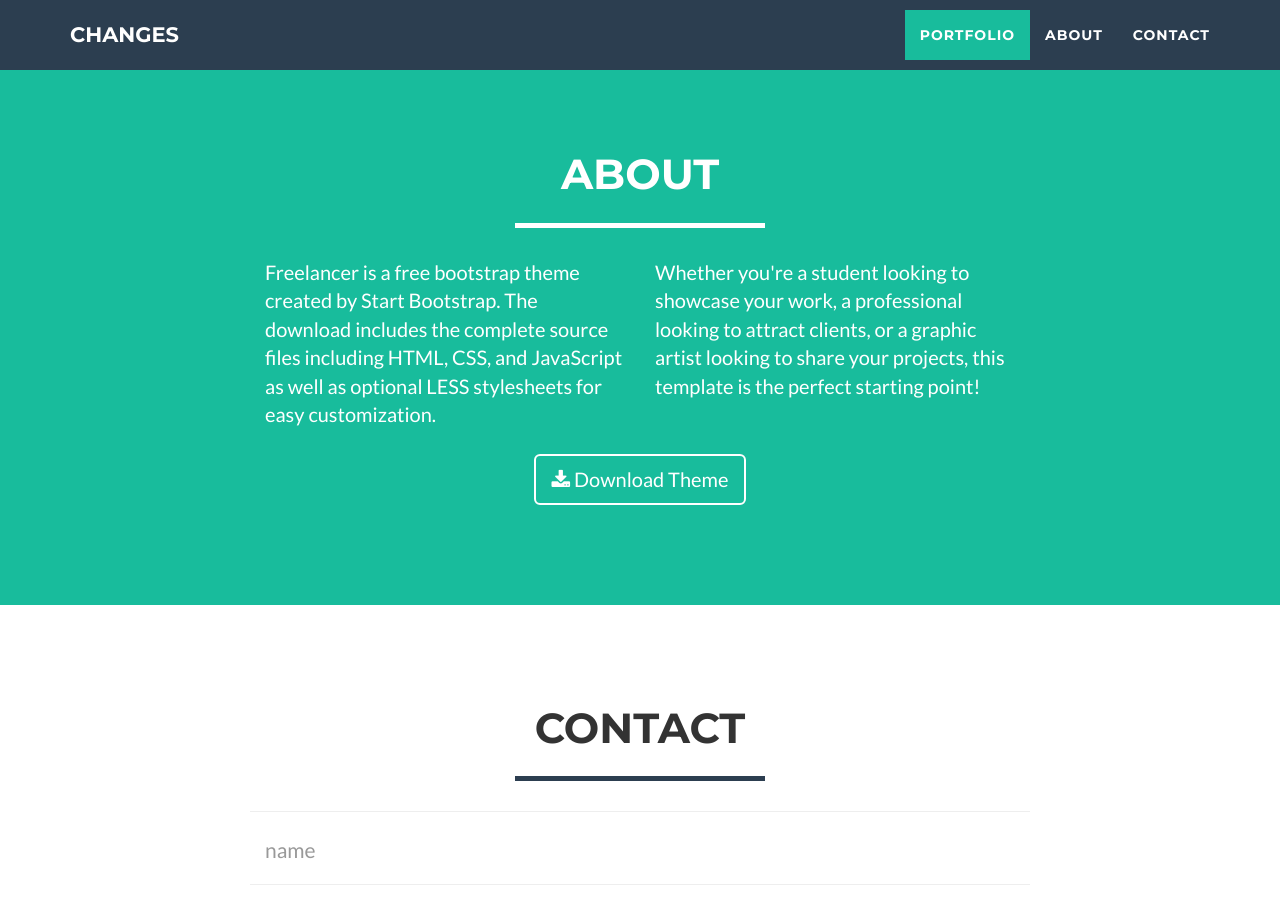
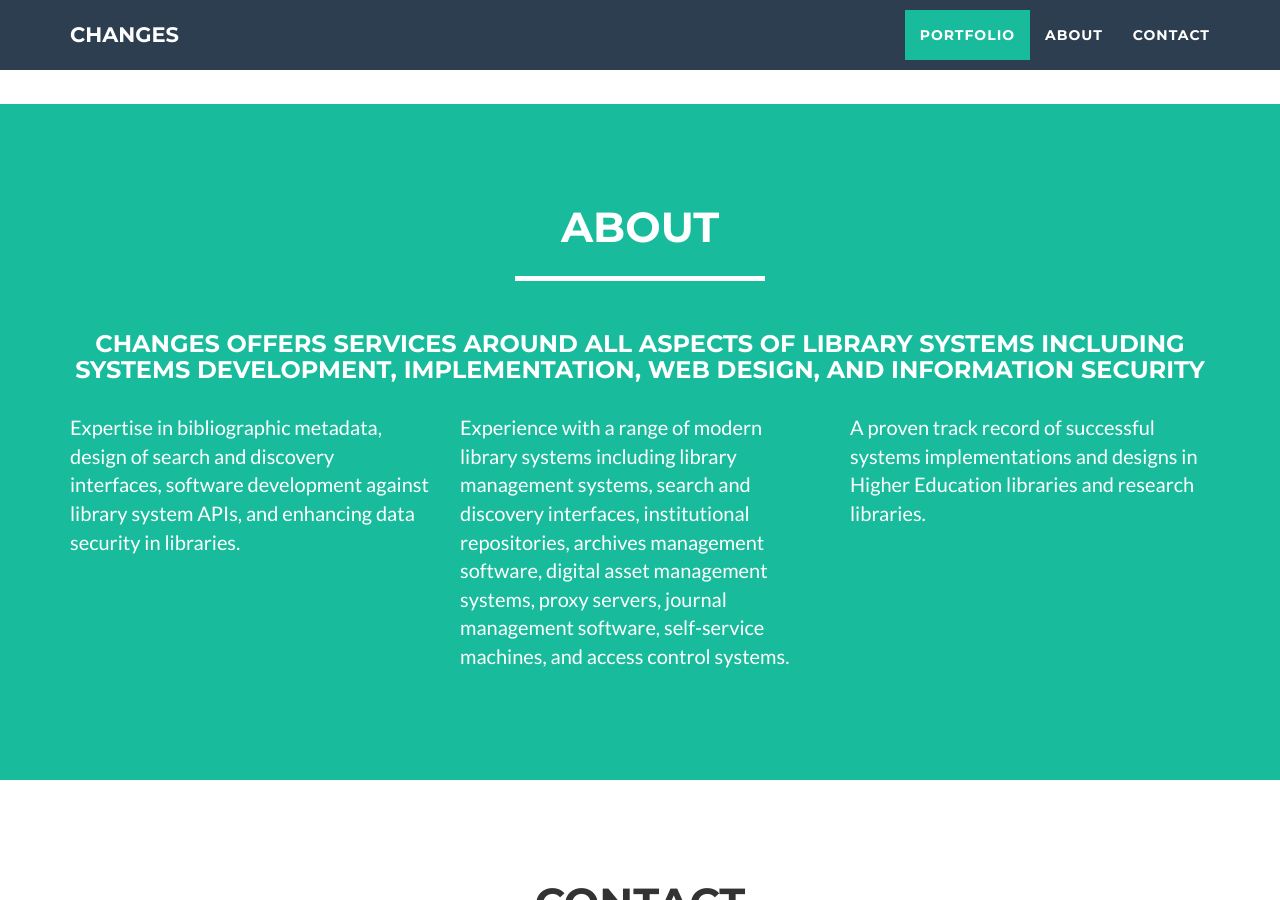
Before and after one commit to SimonXIX/simonxix.github.io, a Jekyll site: the page index.html, which Jekyll copies as it is, in a window 1280 px wide and 900 px high, scrolled down 1579 px. Built offline with Jekyll 4.4.1, drawn with Linux system fonts in a browser that asks for light colours; nearby versions of some CDN libraries; some of the changed text lies outside the part shown.

Commit message:
Extensive updates to site

```diff
--- a/index.html
+++ b/index.html
@@ -74,9 +74,10 @@
                 <div class="col-lg-12">
                     <img class="profile" src="img/headshot.png" alt="">
                     <div class="intro-text">
-                        <h1 class="name">'changes' coming</h1>
+                        <h1 class="name">changes</h1>
+						<h2>library systems and security</h2>
                         <hr class="star-light">
-                        <span class="skills">library systems and security</span>
+                        <span class="skills">library systems consultancy focusing on information security and open-source software in libraries</span>
                     </div>
                 </div>
             </div>
@@ -100,7 +101,7 @@
                                 <i class="fa fa-search-plus fa-3x"></i>
                             </div>
                         </div>
-                        <img src="img/portfolio/cabin.png" class="img-responsive" alt="Cabin">
+                        <img src="img/portfolio/soas.png" class="img-responsive" alt="Soas logo">
                     </a>
                 </div>
                 <div class="col-sm-4 portfolio-item">
@@ -110,7 +111,7 @@
                                 <i class="fa fa-search-plus fa-3x"></i>
                             </div>
                         </div>
-                        <img src="img/portfolio/cake.png" class="img-responsive" alt="Slice of cake">
+                        <img src="img/portfolio/oab.png" class="img-responsive" alt="Open Access Button logo">
                     </a>
                 </div>
                 <div class="col-sm-4 portfolio-item">
@@ -120,7 +121,7 @@
                                 <i class="fa fa-search-plus fa-3x"></i>
                             </div>
                         </div>
-                        <img src="img/portfolio/circus.png" class="img-responsive" alt="Circus tent">
+                        <img src="img/portfolio/qdl.png" class="img-responsive" alt="Game controller">
                     </a>
                 </div>
                 <div class="col-sm-4 portfolio-item">
@@ -130,7 +131,7 @@
                                 <i class="fa fa-search-plus fa-3x"></i>
                             </div>
                         </div>
-                        <img src="img/portfolio/game.png" class="img-responsive" alt="Game controller">
+                        <img src="img/portfolio/search.png" class="img-responsive" alt="Magnifying glass icon for search">
                     </a>
                 </div>
                 <div class="col-sm-4 portfolio-item">
@@ -140,7 +141,7 @@
                                 <i class="fa fa-search-plus fa-3x"></i>
                             </div>
                         </div>
-                        <img src="img/portfolio/safe.png" class="img-responsive" alt="Safe">
+                        <img src="img/portfolio/rlc.png" class="img-responsive" alt="Radical Librarians Collective logo">
                     </a>
                 </div>
                 <div class="col-sm-4 portfolio-item">
@@ -167,16 +168,17 @@
                 </div>
             </div>
             <div class="row">
-                <div class="col-lg-4 col-lg-offset-2">
-                    <p>Freelancer is a free bootstrap theme created by Start Bootstrap. The download includes the complete source files including HTML, CSS, and JavaScript as well as optional LESS stylesheets for easy customization.</p>
+                <div class="col-lg-12 text-center">
+                    <h3>changes offers services around all aspects of library systems including systems development, implementation, web design, and information security</h3><br/>
                 </div>
 				<div class="col-lg-4">
-                    <p>Whether you're a student looking to showcase your work, a professional looking to attract clients, or a graphic artist looking to share your projects, this template is the perfect starting point!</p>
+					<p>Expertise in bibliographic metadata, design of search and discovery interfaces, software development against library system APIs, and enhancing data security in libraries.</p>
                 </div>
-                <div class="col-lg-8 col-lg-offset-2 text-center">
-                    <a href="#" class="btn btn-lg btn-outline">
-                        <i class="fa fa-download"></i> Download Theme
-                    </a>
+				<div class="col-lg-4">
+					<p>Experience with a range of modern library systems including library management systems, search and discovery interfaces, institutional repositories, archives management software, digital asset management systems, proxy servers, journal management software, self-service machines, and access control systems.</p>
+				</div>
+			   	<div class="col-lg-4">
+					<p>A proven track record of successful systems implementations and designs in Higher Education libraries and research libraries.</p>
                </div>
 			</div>
         </div>
@@ -298,24 +300,11 @@
                 <div class="row">
                     <div class="col-lg-8 col-lg-offset-2">
                         <div class="modal-body">
-                            <h2>Project Title</h2>
+                            <h2>open-source systems at SOAS Library</h2>
                             <hr class="star-primary">
-                            <img src="img/portfolio/cabin.png" class="img-responsive img-centered" alt="">
-                            <p>Use this area of the page to describe your project. The icon above is part of a free icon set by <a href="https://sellfy.com/p/8Q9P/jV3VZ/">Flat Icons</a>. On their website, you can download their free set with 16 icons, or you can purchase the entire set with 146 icons for only $12!</p>
-                            <ul class="list-inline item-details">
-                                <li>Client:
-                                    <strong><a href="http://startbootstrap.com">Start Bootstrap</a>
-                                    </strong>
-                                </li>
-                                <li>Date:
-                                    <strong><a href="http://startbootstrap.com">April 2014</a>
-                                    </strong>
-                                </li>
-                                <li>Service:
-                                    <strong><a href="http://startbootstrap.com">Web Development</a>
-                                    </strong>
-                                </li>
-                            </ul>
+                            <img src="img/portfolio/soas.png" class="img-responsive img-centered" alt="">
+                            <p>As part of a project team at SOAS, University of London, I implemented a unique network of open-source library applications comprising library management system (OLE), catalogue and discovery interface (VuFind), digital library management software (SobekCM), and integrations between these systems. All our code was made available on <a href="https://github.com/soas-library">GitHub</a> and an article about the implementation was published in <a href="http://www.ariadne.ac.uk/issue74/barron">Ariadne, issue 74, in June 2015</a>.
+							</p>
                             <button type="button" class="btn btn-default" data-dismiss="modal"><i class="fa fa-times"></i> Close</button>
                         </div>
                     </div>
@@ -335,24 +324,10 @@
                 <div class="row">
                     <div class="col-lg-8 col-lg-offset-2">
                         <div class="modal-body">
-                            <h2>Project Title</h2>
+                            <h2>Open Access Button interlibrary loan project</h2>
                             <hr class="star-primary">
-                            <img src="img/portfolio/cake.png" class="img-responsive img-centered" alt="">
-                            <p>Use this area of the page to describe your project. The icon above is part of a free icon set by <a href="https://sellfy.com/p/8Q9P/jV3VZ/">Flat Icons</a>. On their website, you can download their free set with 16 icons, or you can purchase the entire set with 146 icons for only $12!</p>
-                            <ul class="list-inline item-details">
-                                <li>Client:
-                                    <strong><a href="http://startbootstrap.com">Start Bootstrap</a>
-                                    </strong>
-                                </li>
-                                <li>Date:
-                                    <strong><a href="http://startbootstrap.com">April 2014</a>
-                                    </strong>
-                                </li>
-                                <li>Service:
-                                    <strong><a href="http://startbootstrap.com">Web Development</a>
-                                    </strong>
-                                </li>
-                            </ul>
+                            <img src="img/portfolio/oab.png" class="img-responsive img-centered" alt="">
+                            <p>While working at Imperial College London, I worked on a Jisc R&D project assessing the feasibility of using <a href="https://openaccessbutton.org/">Open Access Button</a> functionality to aid in discovery and promotion of open-access content by integrating the Open Access Button into existing interlibrary loan systems in libraries. My team was responsible for investigating integrating the Open Access Button with Ex Libris Alma via Alma's RESTful API. The full findings of the project are available at <a href="https://scholarlycommunications.jiscinvolve.org/wp/2017/10/12/jisc-open-access-button-project-our-findings/">this link</a> with the Imperial-specific report at <a href="https://scholarlycommunications.jiscinvolve.org/wp/files/2017/10/Jisc-Service-WP2-Imperial-Case-Study-Formatted-2.pdf">this link</a>.</p>
                             <button type="button" class="btn btn-default" data-dismiss="modal"><i class="fa fa-times"></i> Close</button>
                         </div>
                     </div>
@@ -372,24 +347,10 @@
                 <div class="row">
                     <div class="col-lg-8 col-lg-offset-2">
                         <div class="modal-body">
-                            <h2>Project Title</h2>
+                            <h2>Qatar Digital Library</h2>
                             <hr class="star-primary">
-                            <img src="img/portfolio/circus.png" class="img-responsive img-centered" alt="">
-                            <p>Use this area of the page to describe your project. The icon above is part of a free icon set by <a href="https://sellfy.com/p/8Q9P/jV3VZ/">Flat Icons</a>. On their website, you can download their free set with 16 icons, or you can purchase the entire set with 146 icons for only $12!</p>
-                            <ul class="list-inline item-details">
-                                <li>Client:
-                                    <strong><a href="http://startbootstrap.com">Start Bootstrap</a>
-                                    </strong>
-                                </li>
-                                <li>Date:
-                                    <strong><a href="http://startbootstrap.com">April 2014</a>
-                                    </strong>
-                                </li>
-                                <li>Service:
-                                    <strong><a href="http://startbootstrap.com">Web Development</a>
-                                    </strong>
-                                </li>
-                            </ul>
+                            <img src="img/portfolio/qdl.png" class="img-responsive img-centered" alt="">
+                            <p>As part of a project team at The British Library and in partnership with the Qatar Foundation, I helped to design and build the <a href="https://www.qdl.qa">Qatar Digital Library</a>. I worked as Business Analyst assessing technical requirements for the business and refining the workflow for digitisation and cataloguing.</p>
                             <button type="button" class="btn btn-default" data-dismiss="modal"><i class="fa fa-times"></i> Close</button>
                         </div>
                     </div>
@@ -409,24 +370,10 @@
                 <div class="row">
                     <div class="col-lg-8 col-lg-offset-2">
                         <div class="modal-body">
-                            <h2>Project Title</h2>
+                            <h2>search and discovery</h2>
                             <hr class="star-primary">
-                            <img src="img/portfolio/game.png" class="img-responsive img-centered" alt="">
-                            <p>Use this area of the page to describe your project. The icon above is part of a free icon set by <a href="https://sellfy.com/p/8Q9P/jV3VZ/">Flat Icons</a>. On their website, you can download their free set with 16 icons, or you can purchase the entire set with 146 icons for only $12!</p>
-                            <ul class="list-inline item-details">
-                                <li>Client:
-                                    <strong><a href="http://startbootstrap.com">Start Bootstrap</a>
-                                    </strong>
-                                </li>
-                                <li>Date:
-                                    <strong><a href="http://startbootstrap.com">April 2014</a>
-                                    </strong>
-                                </li>
-                                <li>Service:
-                                    <strong><a href="http://startbootstrap.com">Web Development</a>
-                                    </strong>
-                                </li>
-                            </ul>
+                            <img src="img/portfolio/search.png" class="img-responsive img-centered" alt="">
+                            <p>I specialise in search and discovery systems for libraries (with a particular focus on open-source systems) and UX research into users' experiences of search and discovery in the UK. I have implemented several <a href="https://vufind.org/vufind/">VuFind</a> discovery interfaces and have worked extensively using the open-source search engines <a href="http://lucene.apache.org/solr/">Apache Solr</a> and <a href="https://www.elastic.co/">Elasticsearch</a>. I have also maintained and configured Ex Libris Primo and III Encore search systems.</p>
                             <button type="button" class="btn btn-default" data-dismiss="modal"><i class="fa fa-times"></i> Close</button>
                         </div>
                     </div>
@@ -446,24 +393,10 @@
                 <div class="row">
                     <div class="col-lg-8 col-lg-offset-2">
                         <div class="modal-body">
-                            <h2>Project Title</h2>
+                            <h2>tech for Radical Librarians Collective</h2>
                             <hr class="star-primary">
-                            <img src="img/portfolio/safe.png" class="img-responsive img-centered" alt="">
-                            <p>Use this area of the page to describe your project. The icon above is part of a free icon set by <a href="https://sellfy.com/p/8Q9P/jV3VZ/">Flat Icons</a>. On their website, you can download their free set with 16 icons, or you can purchase the entire set with 146 icons for only $12!</p>
-                            <ul class="list-inline item-details">
-                                <li>Client:
-                                    <strong><a href="http://startbootstrap.com">Start Bootstrap</a>
-                                    </strong>
-                                </li>
-                                <li>Date:
-                                    <strong><a href="http://startbootstrap.com">April 2014</a>
-                                    </strong>
-                                </li>
-                                <li>Service:
-                                    <strong><a href="http://startbootstrap.com">Web Development</a>
-                                    </strong>
-                                </li>
-                            </ul>
+                            <img src="img/portfolio/rlc.png" class="img-responsive img-centered" alt="">
+                            <p>As a volunteer for the <a href="https://rlc.radicallibrarianship.org/">Radical Librarians Collective</a> - an autonomous workers collective focused on radical politics in librarianship - I have implemented technical solutions for communication, collaborative working, and information security. Collaboratively the Tech Committee of RLC has implemented and maintains a <a href="https://sandstorm.io/">Sandstorm</a> server for collaborative working and document mangement, an <a href="https://pkp.sfu.ca/ojs/">Open Journal Systems</a> journal management site for the <a href="http://journal.radicallibrarianship.org/">Journal of Radical Librarianship</a>, and a Tor bridge relay for connecting to the Tor network.</p>
                             <button type="button" class="btn btn-default" data-dismiss="modal"><i class="fa fa-times"></i> Close</button>
                         </div>
                     </div>
```
Also changed, not shown: img/Headshot_small.jpg (deleted), img/portfolio/oab.png (added), img/portfolio/qdl.png (added), img/portfolio/rlc.png (added), img/portfolio/search.png (added), img/portfolio/soas.png (added), 3 other files. Lines whose indentation alone changed are shown as unchanged.
